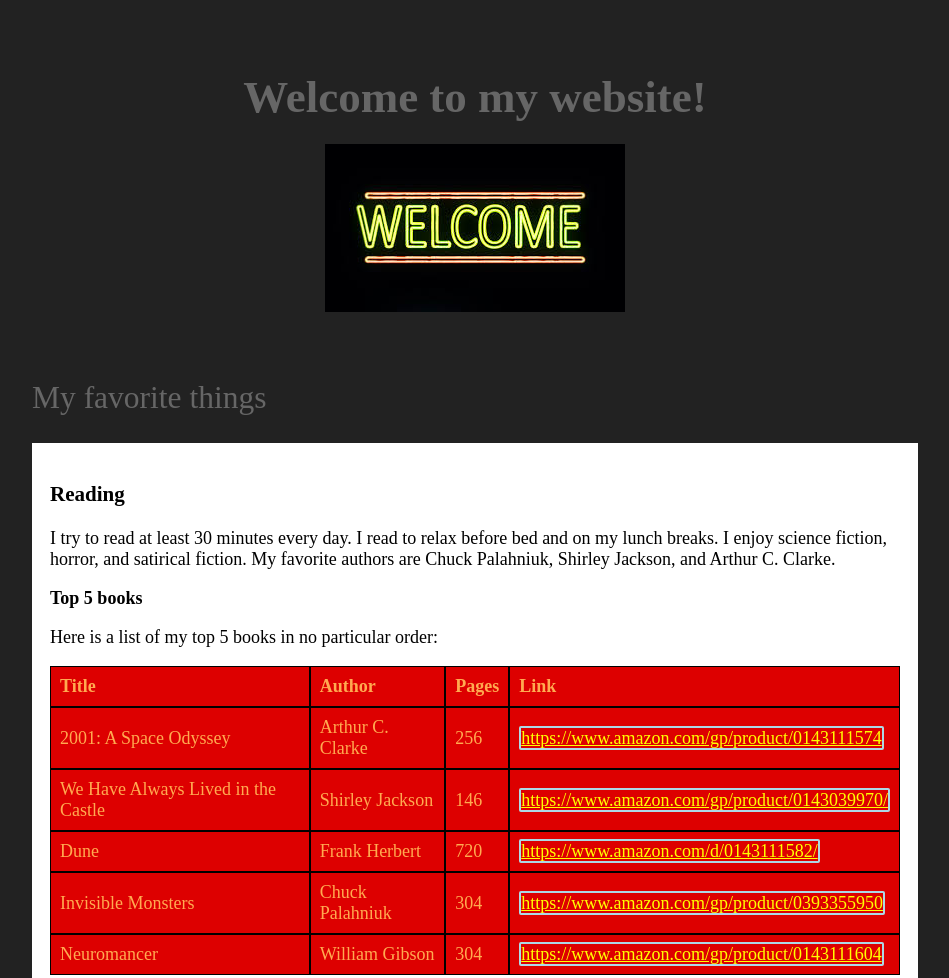
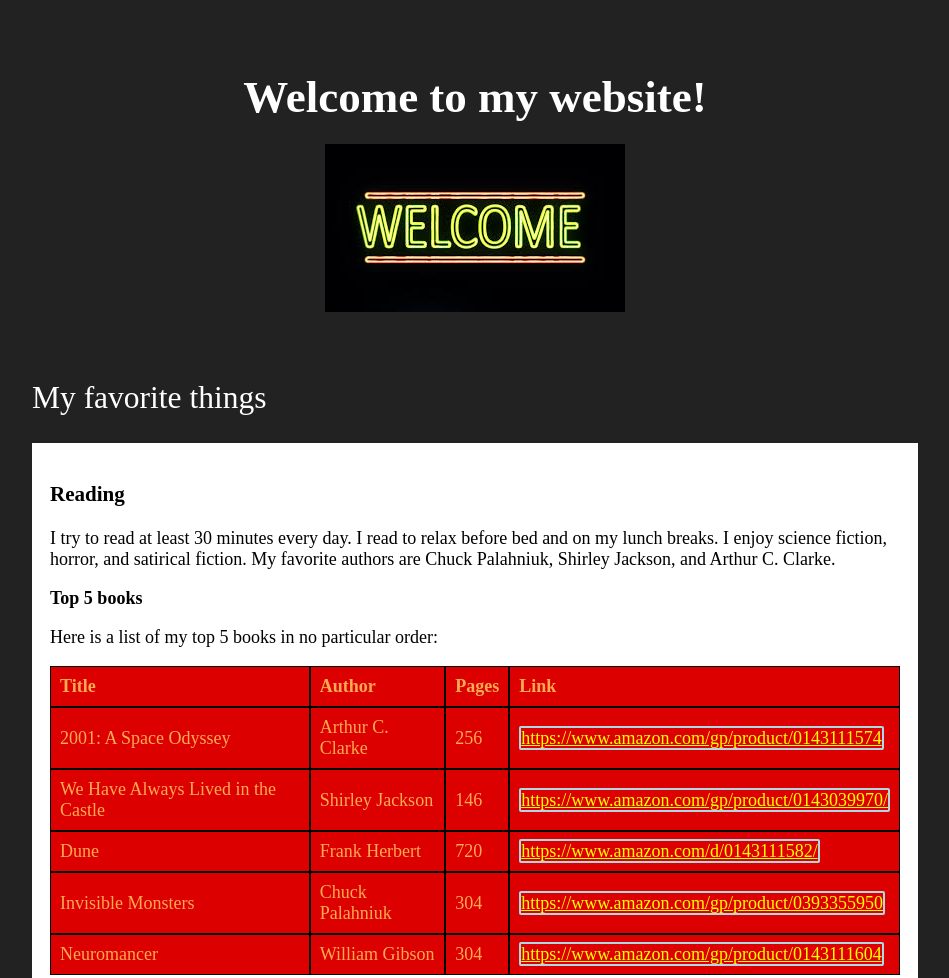
Before and after one commit to yahtzi/Assignment-08, a plain HTML site: page index.html in a window 1280 px wide. Shown: the top 978 px of the page, without its empty margins (165-1114 px from the left). Drawn offline with Linux system fonts and the light colour scheme.

Commit message:
I've changed the color of the text so that it's easier to read

```diff
--- a/main.css
+++ b/main.css
@@ -1,6 +1,6 @@
 body {
 	background-color: #222222;
-	color: #666666;
+	color: #FFFFFF;
 	font-size: 18px;
 	padding: 1em 8em;
 }
```
